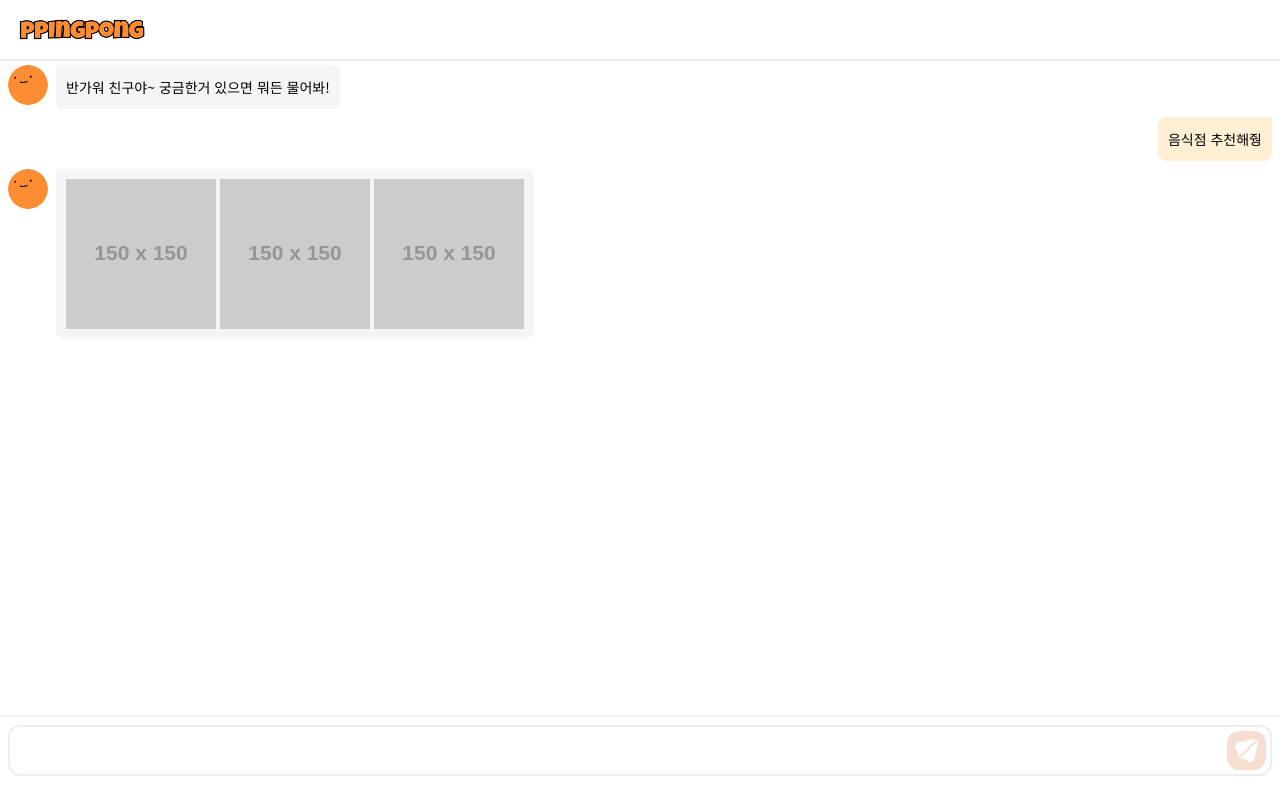
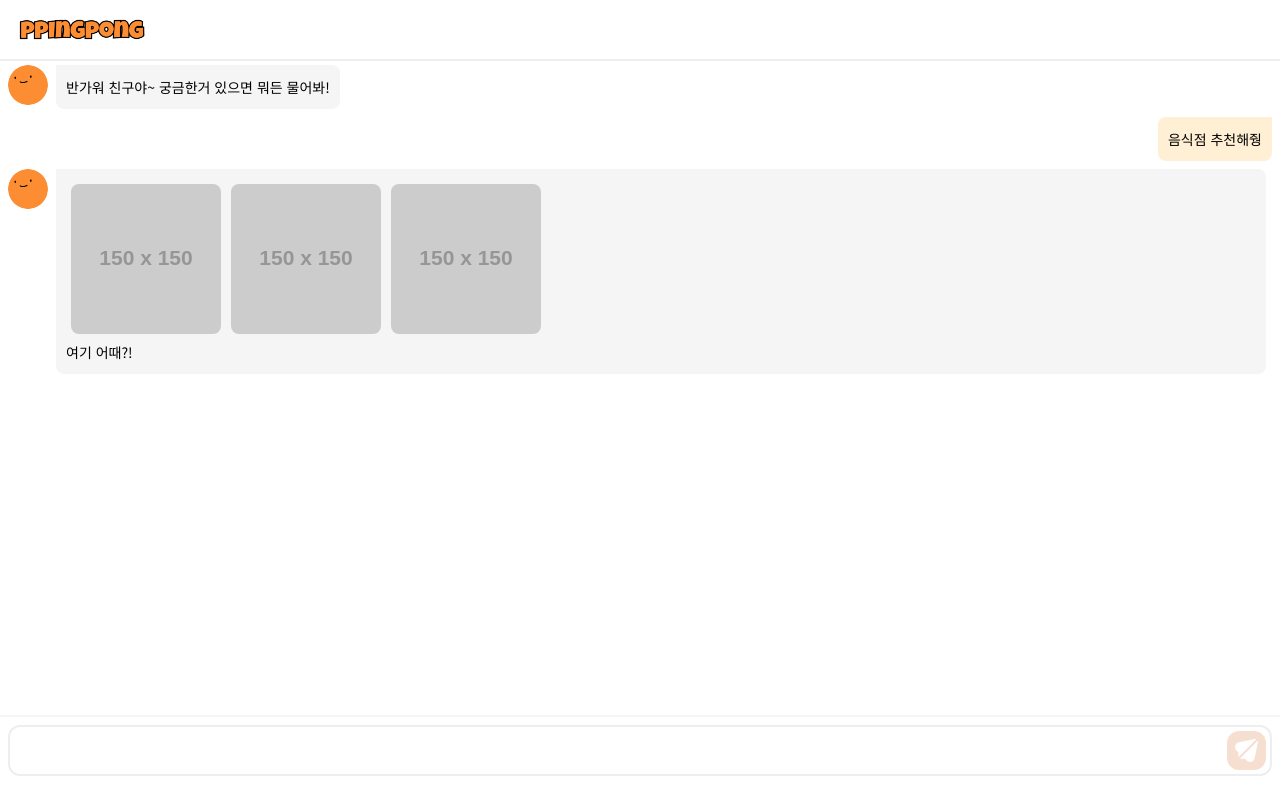
Before and after one commit to ComPPing/ppingpong-client, a Next.js app: page / in a window 1280 px wide. Built offline with nearby package versions, Linux system fonts and the light colour scheme.

Commit message:
feat: 채팅에서 img 클릭시 음식점 url로 이동

```diff
--- a/src/app/page.tsx
+++ b/src/app/page.tsx
@@ -3,7 +3,11 @@
 import Image from 'next/image';
 import { Fragment, useEffect, useRef, useState } from 'react';
 
-import { ImageMessage, Message, TextMessage } from '@/components/message';
+import {
+  ImageMessage,
+  MessageContainer,
+  TextMessage,
+} from '@/components/message';
 
 type MessageType = {
   id: string;
@@ -34,6 +38,7 @@ const DUMMY_DATA: MessageType[] = [
       'http://via.placeholder.com/150x150',
       'http://via.placeholder.com/150x150',
     ],
+    text: '여기 어때?!',
     date: new Date(),
   },
 ];
@@ -106,12 +111,12 @@ export default function Home() {
           height="28"
         />
       </header>
-      <ol className="text-body2 overflow-auto flex-1" ref={contentsRef}>
+      <ol className="text-body2 overflow-y-auto flex-1" ref={contentsRef}>
         {messages.map((message) => (
-          <Message key={message.id} sender={message.sender}>
+          <MessageContainer key={message.id} sender={message.sender}>
             <ImageMessage urls={message.url} />
             <TextMessage text={message.text} />
-          </Message>
+          </MessageContainer>
         ))}
       </ol>
       <div className="border-t-2 border-gray-100 px-2 pt-2 pb-6 bg-white">
--- a/src/components/message/Message.tsx
+++ b/src/components/message/Message.tsx
@@ -36,13 +36,25 @@ export const TextMessage = ({ text }: TextMessageProps) => {
 export const ImageMessage = ({ urls }: ImageMessageProps) => {
   if (!urls) return null;
   return (
-    <div className="flex gap-1 overflow-x-auto">
-      {urls?.map((url) => <img src={url} key={url} />)}
+    <div className="w-[calc(100vw_-_90px)] overflow-x-auto block whitespace-nowrap">
+      {urls?.map((url) => (
+        <button
+          key={url}
+          type="button"
+          className="w-40 h-40 rounded-lg inline-flex items-center justify-center"
+          onClick={() => {
+            // FIXME: 임시 url
+            window.open('https://naver.me/Fcu6Ydhn');
+          }}
+        >
+          <img src={url} alt="img" className="rounded-lg" />
+        </button>
+      ))}
     </div>
   );
 };
 
-export const Message = ({ sender, children }: MessageProps) => {
+export const MessageContainer = ({ sender, children }: MessageProps) => {
   const AvatarIcon = useCallback(() => {
     return (
       <Image
@@ -63,7 +75,7 @@ export const Message = ({ sender, children }: MessageProps) => {
       )}
     >
       {sender !== 'me' && <AvatarIcon />}
-      <div className={clsx('w-fit p-2.5', calculateStyle(sender, textStyle))}>
+      <div className={clsx('p-2.5', calculateStyle(sender, textStyle))}>
         {children}
       </div>
     </li>
```
